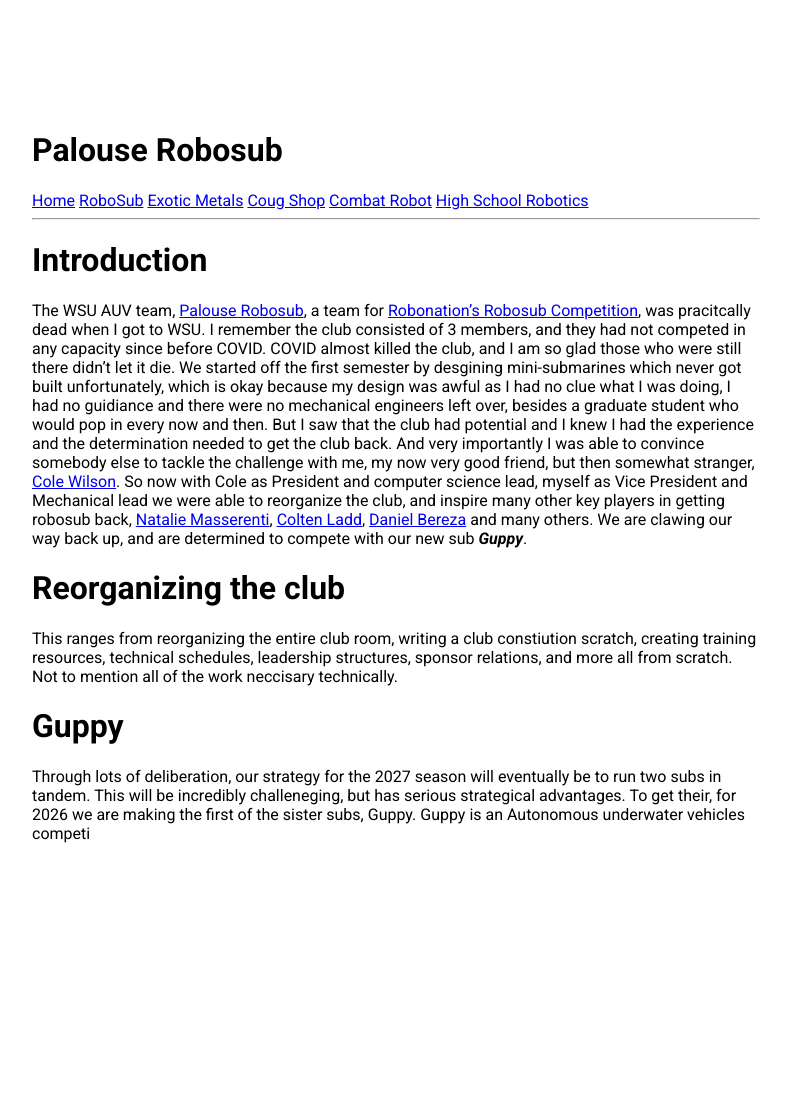
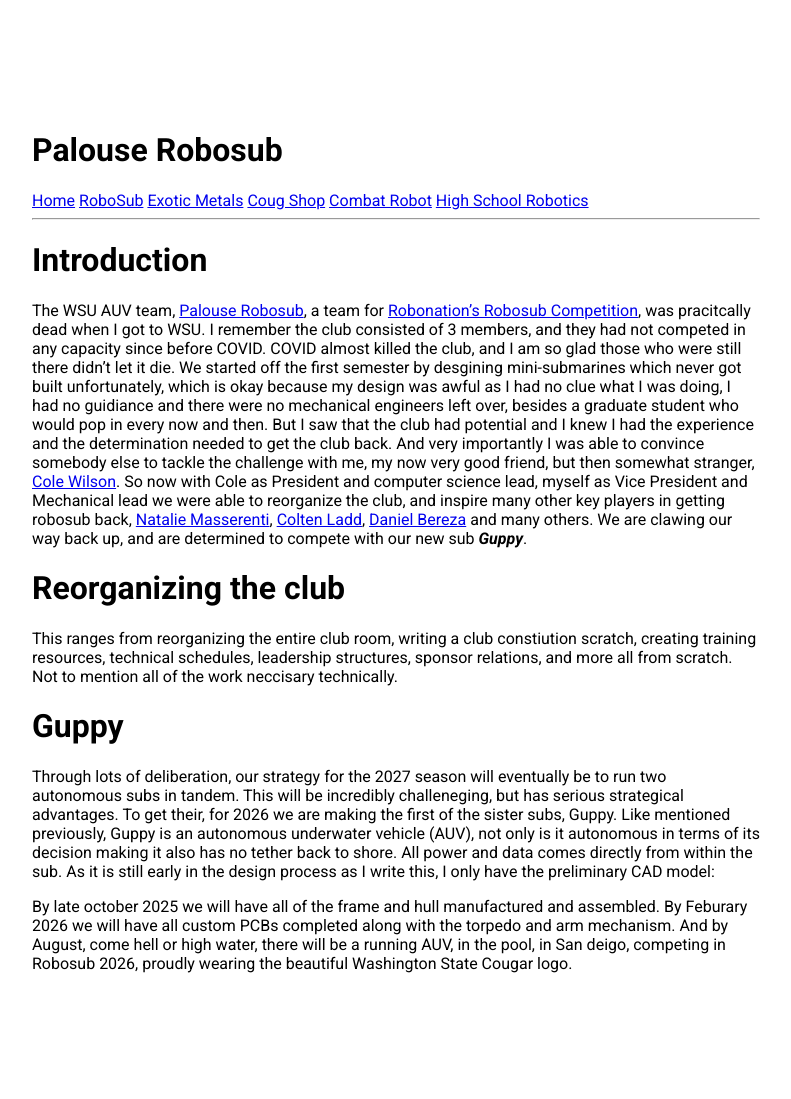
Before and after one commit to Brady-Hogg/Portfolio, a Jekyll site: the page built from robosub.md, in a window 1280 px wide. Shown: the whole page, without its empty margins (244-1035 px from the left). Built offline with Jekyll 4.4.1, drawn with Linux system fonts in a browser that asks for light colours; before the commit the page ends 969 px from its top, so only the background shows below that.

Commit message:
Update robosub.md

```diff
--- a/robosub.md
+++ b/robosub.md
@@ -8,4 +8,6 @@ The WSU AUV team, [Palouse Robosub](https://robosub.eecs.wsu.edu/), a team for [
 # Reorganizing the club
 This ranges from reorganizing the entire club room, writing a club constiution scratch, creating training resources, technical schedules, leadership structures, sponsor relations, and more all from scratch. Not to mention all of the work neccisary technically.
 # Guppy
-Through lots of deliberation, our strategy for the 2027 season will eventually be to run two subs in tandem. This will be incredibly challeneging, but has serious strategical advantages. To get their, for 2026 we are making the first of the sister subs, Guppy. Guppy is an Autonomous underwater vehicles competi
+Through lots of deliberation, our strategy for the 2027 season will eventually be to run two autonomous subs in tandem. This will be incredibly challeneging, but has serious strategical advantages. To get their, for 2026 we are making the first of the sister subs, Guppy. Like mentioned previously, Guppy is an autonomous underwater vehicle (AUV), not only is it autonomous in terms of its decision making it also has no tether back to shore. All power and data comes directly from within the sub. As it is still early in the design process as I write this, I only have the preliminary CAD model:
+
+By late october 2025 we will have all of the frame and hull manufactured and assembled. By Feburary 2026 we will have all custom PCBs completed along with the torpedo and arm mechanism. And by August, come hell or high water, there will be a running AUV, in the pool, in San deigo, competing in Robosub 2026, proudly wearing the beautiful Washington State Cougar logo.
```
